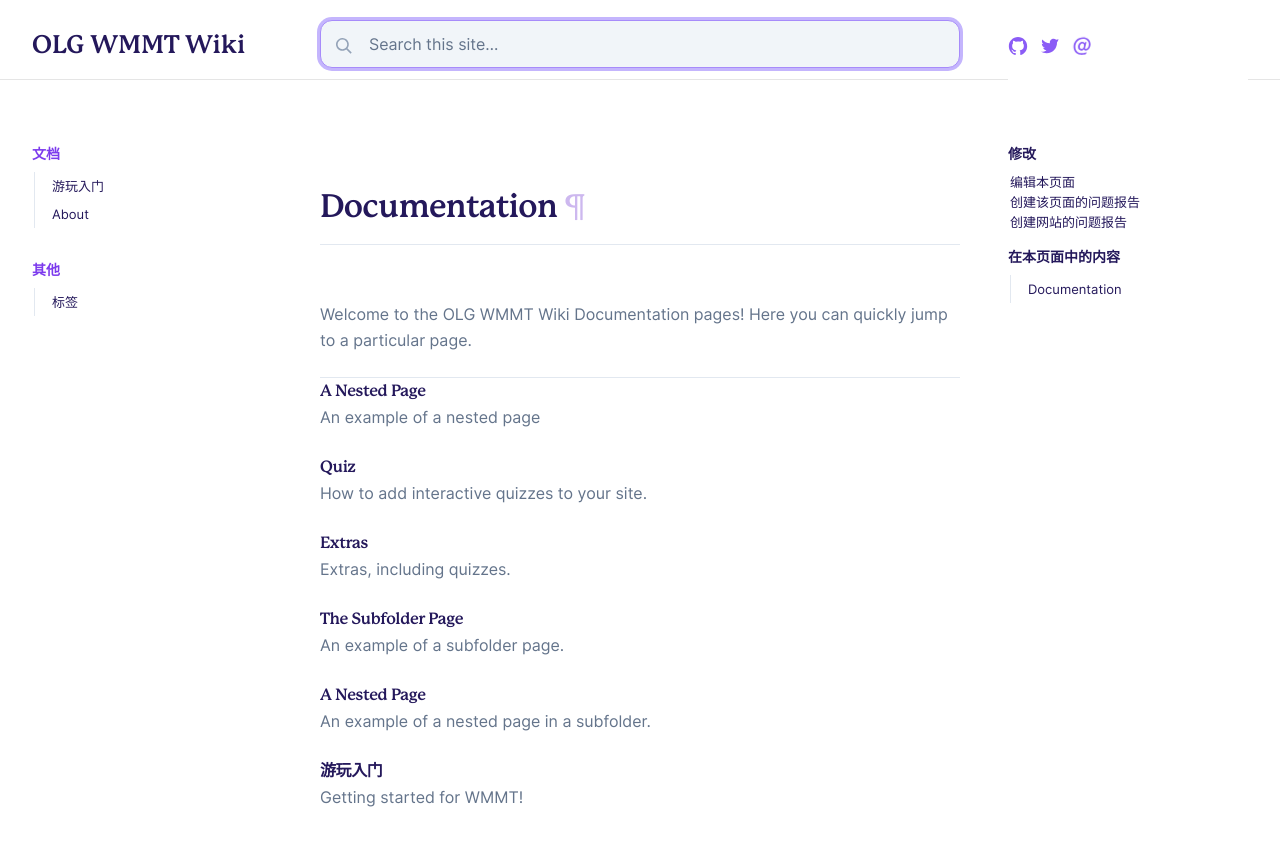
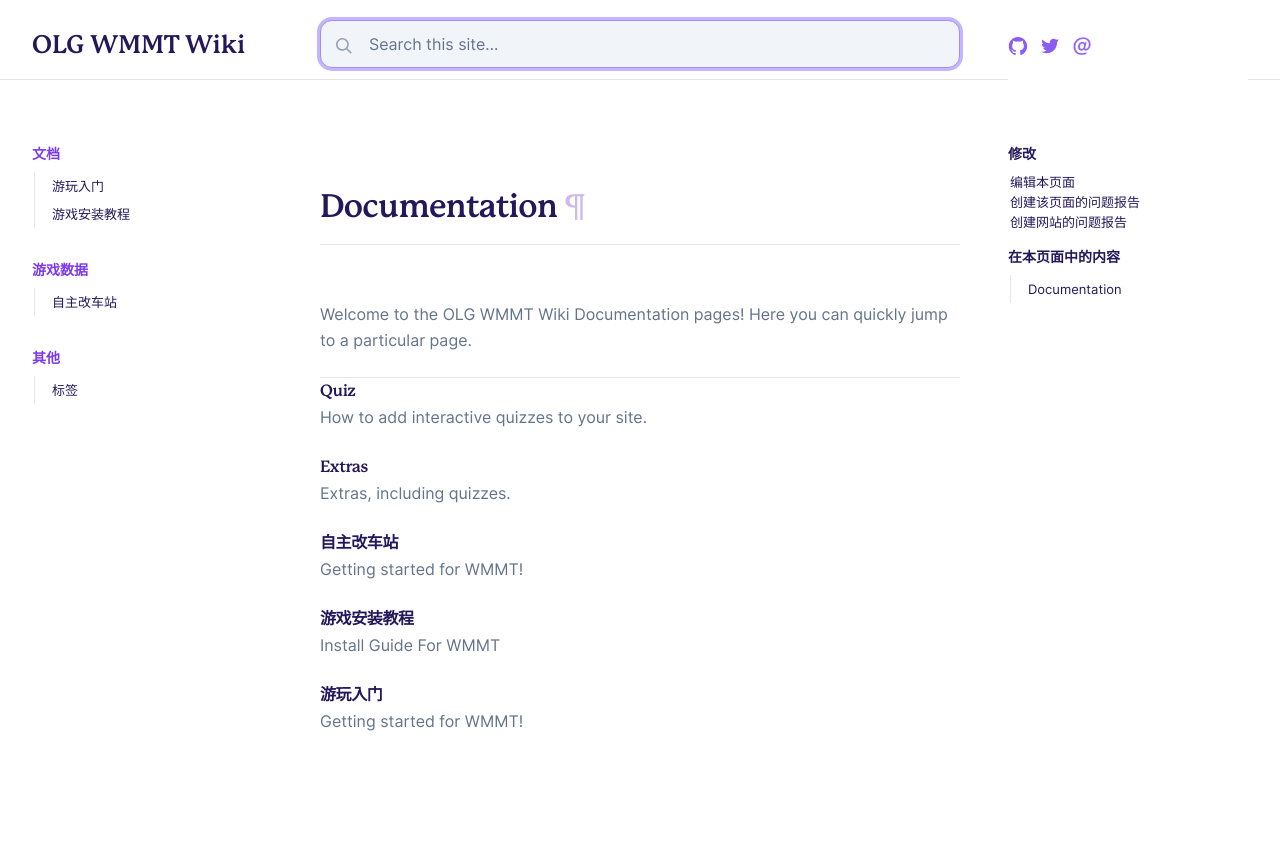
Before and after one commit to banapassport/SRC-Wiki, a Jekyll site: the page built from pages/docs.md, in a window 1280 px wide and 978 px high. Shown: the top 846 px of the window. Built offline with Jekyll 4.4.1, drawn with Linux system fonts in a browser that asks for light colours.

Commit message:
Update #6

````diff
--- a/_data/toc.yml
+++ b/_data/toc.yml
@@ -3,10 +3,15 @@
   links:
     - title: "游玩入门"
       url: "docs/游玩入门"
-    - title: "About"
-      url: "about"
+    - title: "游戏安装教程"
+      url: "docs/游戏安装教程"
     #- title: "News"
     #  url: "news"
+- title: "游戏数据"
+  url: "docs/game_data"
+  links:
+    - title: 自主改车站
+      url: "自主改车站"
 - title: "其他"
   url: "docs/extras"
   links:
--- a/_docs/example-page.md
+++ /dev/null
@@ -1,35 +0,0 @@
----
-title: A Nested Page
-description: An example of a nested page
----
-
-# A Nested Page
-
-This is an example of a page that doesn't have a permalink defined, and
-is not included in the table of contents (`_data/toc.yml`). This means
-that it will render based on it's path. Since it's in `docs/example-page.md`,
-the url will be `docs/example-page/`.
-
-## Link to a subfolder
-
-Now let's say we want to link to a subfolder, specifically with this
-setup:
-
-```
-docs/
-  example-page.md  (-- we are here
-  subfolder/
-     example-page.md  (-- we want to link here
-```
-
-You can provide the relative path to the file, like `subfolder/example-page.md`
-and Jekyll will handle parsing it. For example:
-
- - [here is that link](subfolder/example-page)
-
-And {% include doc.html name="here" path="subfolder/example-page" %} is the same link,
-but generated with the include statement:
-
-```
-{% raw %}{% include doc.html name="here" path="subfolder/example-page" %}{% endraw %}
-```
--- a/_docs/subfolder.md
+++ /dev/null
@@ -1,9 +0,0 @@
----
-title: The Subfolder Page
-description: An example of a subfolder page.
----
-
-# A Subfolder Page.
-
-This is an example of a page that doesn't have a permalink defined, and
-is not included in the table of contents (`_data/toc.yml`).
--- a/_docs/subfolder/example-page.md
+++ /dev/null
@@ -1,9 +0,0 @@
----
-title: A Nested Page
-description: An example of a nested page in a subfolder.
----
-
-# A Nested Page
-
-This is an example of a page that doesn't have a permalink defined, and
-is not included in the table of contents (`_data/toc.yml`).
--- /dev/null
+++ b/_docs/游戏安装教程.md
@@ -0,0 +1,11 @@
+---
+tags:
+ - WMMT
+ - 入门
+description: Install Guide For WMMT
+author:
+  name: kKsk
+  github: Zj031210
+---
+
+游戏安装教程
````
Also changed, not shown: _docs/game_data/自主改车站.md (added, +18 -0 lines).
